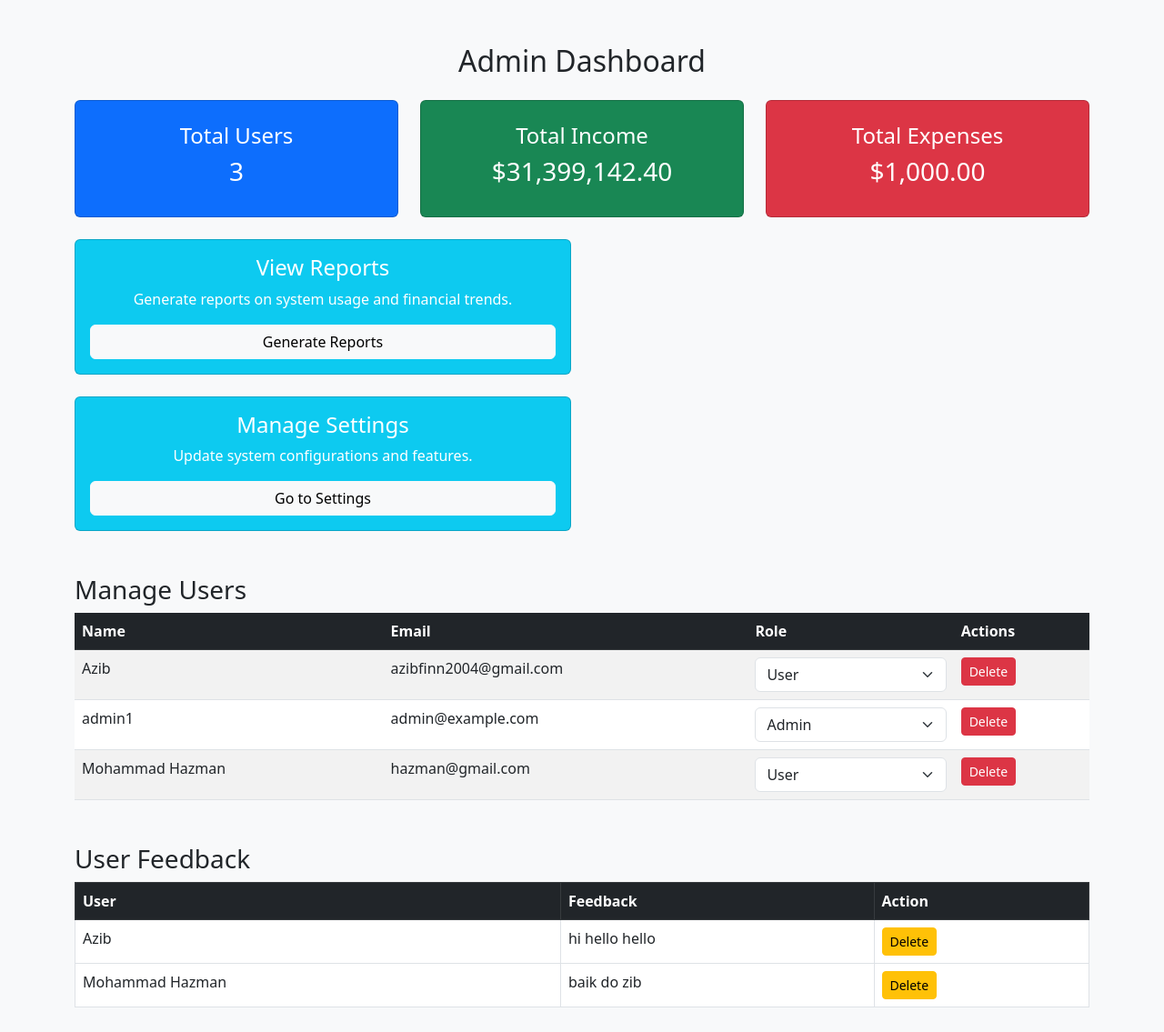
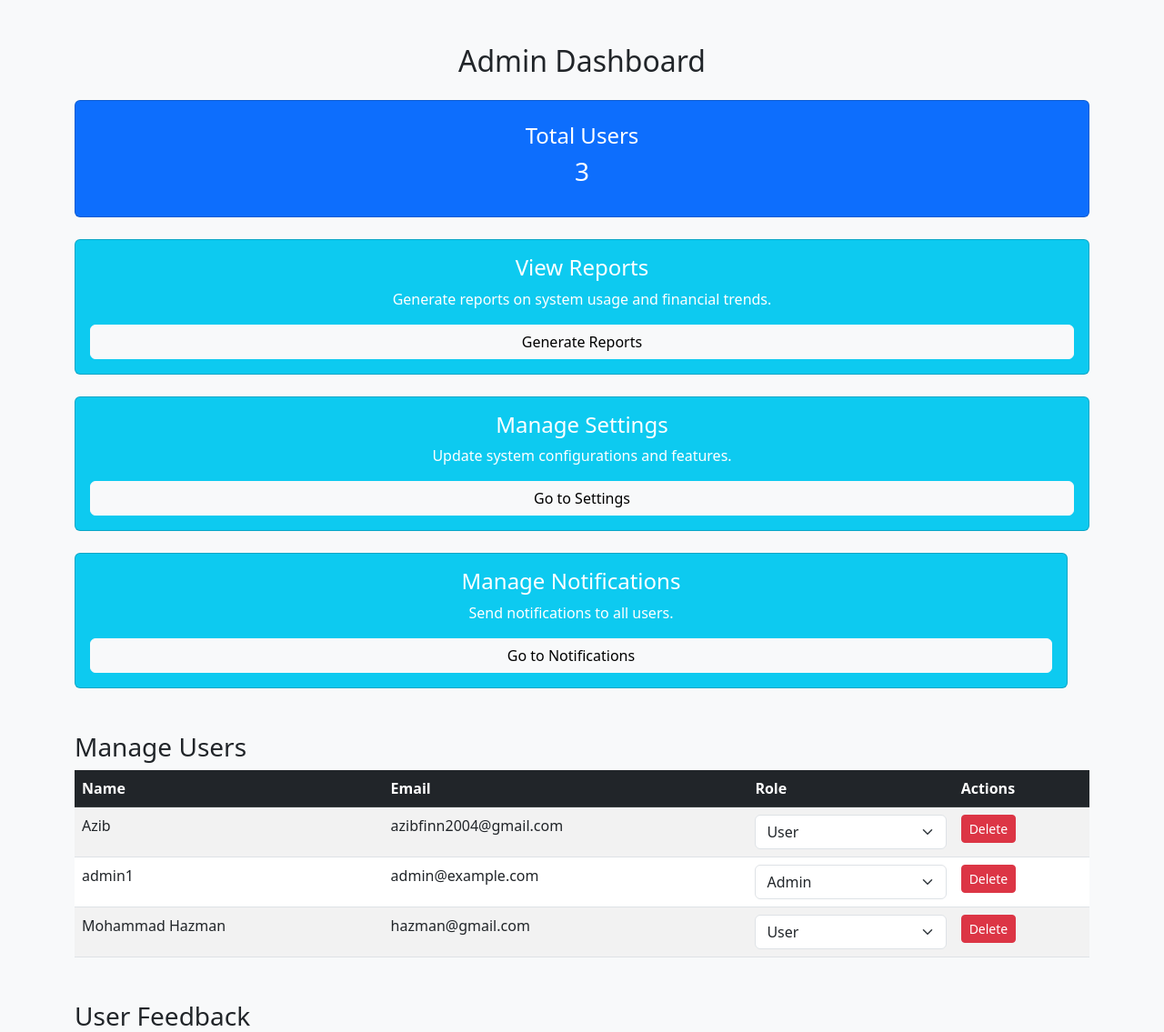
Before and after one commit to azibsta/budget-tracker, a PHP site: page /budget-tracker/admin_dashboard.php in a window 1280 px wide. Shown: the part 56-1191 px from the top of the page at 91% size. Run offline with PHP 8.4, Linux system fonts and the light colour scheme; a user stored in the database is signed in; data comes from the database, SQL or seed files in the repository.

Commit message:
added notifications in admin

```diff
--- a/admin_dashboard.php
+++ b/admin_dashboard.php
@@ -12,44 +12,23 @@ if (!isset($_SESSION['user_id']) || $_SESSION['role'] != 'admin') {
 $stmt = $conn->prepare("SELECT COUNT(*) AS total_users FROM users");
 $stmt->execute();
 $total_users = $stmt->fetch()['total_users'];
-
-// ✅ Fetch total income & expenses
-$stmt = $conn->prepare("SELECT COALESCE(SUM(amount), 0) AS total_income FROM income");
-$stmt->execute();
-$total_income = $stmt->fetch()['total_income'];
-
-$stmt = $conn->prepare("SELECT COALESCE(SUM(amount), 0) AS total_expenses FROM expenses");
-$stmt->execute();
-$total_expenses = $stmt->fetch()['total_expenses'];
 ?>
 
 <div class="container mt-5">
     <h2 class="mb-4 text-center">Admin Dashboard</h2>
 
     <div class="row text-center">
-        <div class="col-md-4">
+        <div class="col-mt-5">
             <div class="card bg-primary text-white p-4">
                 <h4>Total Users</h4>
                 <h3><?= $total_users ?></h3>
-            </div>
-        </div>
-        <div class="col-md-4">
-            <div class="card bg-success text-white p-4">
-                <h4>Total Income</h4>
-                <h3>$<?= number_format($total_income, 2) ?></h3>
-            </div>
-        </div>
-        <div class="col-md-4">
-            <div class="card bg-danger text-white p-4">
-                <h4>Total Expenses</h4>
-                <h3>$<?= number_format($total_expenses, 2) ?></h3>
             </div>
         </div>
     </div>
 
     <!-- ✅ Generate Reports Section -->
     <div class="row mt-4">
-        <div class="col-md-6">
+        <div class="col-mt-5">
             <div class="card bg-info text-white text-center p-3">
                 <h4>View Reports</h4>
                 <p>Generate reports on system usage and financial trends.</p>
@@ -59,14 +38,24 @@ $total_expenses = $stmt->fetch()['total_expenses'];
     </div>
 
     <div class="row mt-4">
-    <div class="col-md-6">
+    <div class="col-mt-5">
         <div class="card bg-info text-white text-center p-3">
             <h4>Manage Settings</h4>
             <p>Update system configurations and features.</p>
             <a href="admin_settings.php" class="btn btn-light">Go to Settings</a>
         </div>
     </div>
+    <div class="row mt-4">
+    <div class="col-mt-5">
+        <div class="card bg-info text-white text-center p-3">
+            <h4>Manage Notifications</h4>
+            <p>Send notifications to all users.</p>
+            <a href="admin_notifications.php" class="btn btn-light">Go to Notifications</a>
+        </div>
+    </div>
+    </div>
 </div>
+
 
 
     <!-- ✅ Manage Users -->
```
Also changed, not shown: admin_notifications.php (added, +46 -0 lines), dashboard.php (+21 -0 lines), notification.php (+10 -4 lines), send_notification.php (added, +21 -0 lines).
